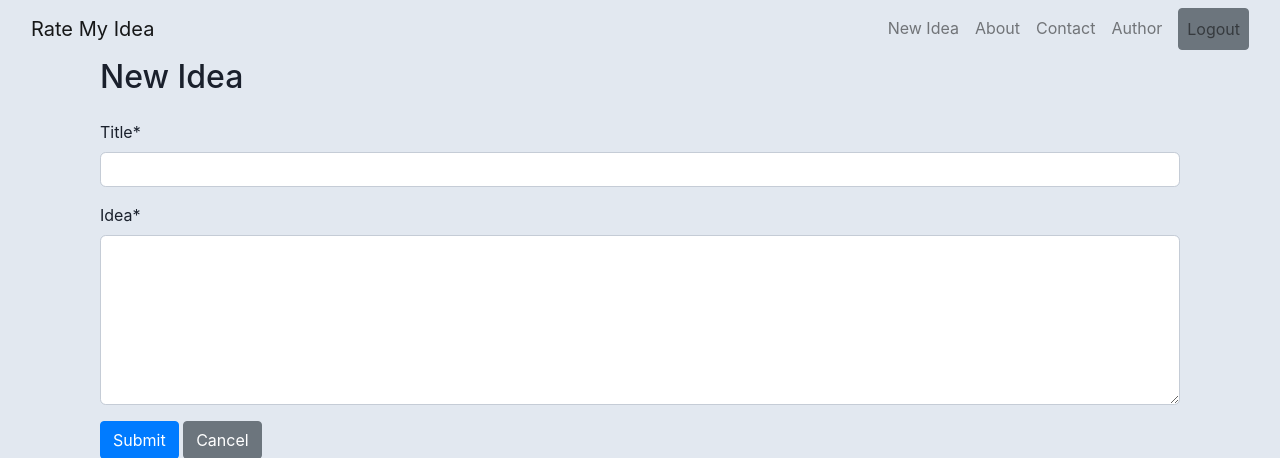
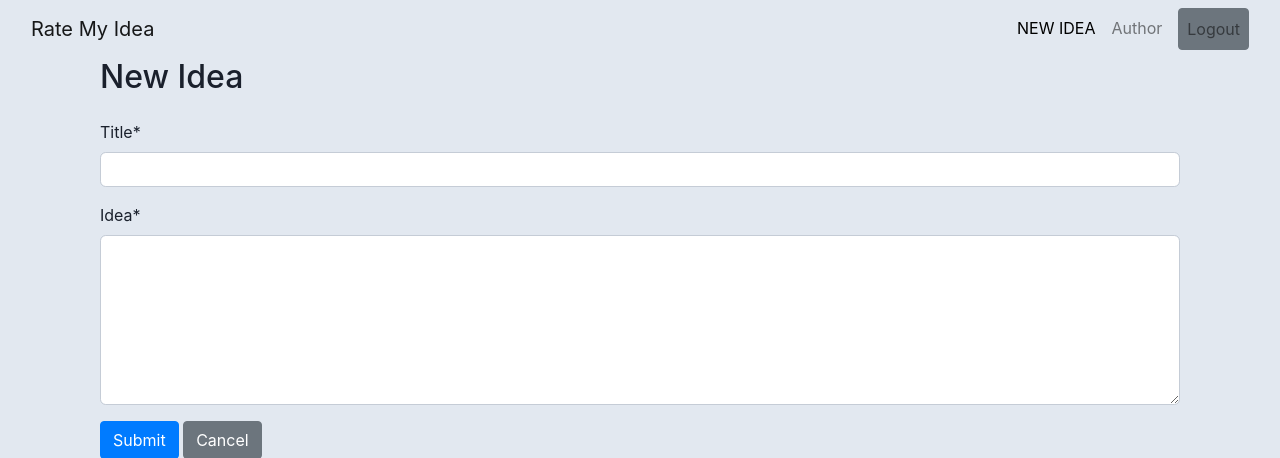
Before and after one commit to JackPflaum/RateMyIdea, a Django app: page /new_idea/ in a window 1280 px wide. Shown: the top 458 px of the page. Run offline with Django 4.2, Linux system fonts and the light colour scheme; the visitor is signed in with stand-in values (Sample User, id 1); some libraries are stand-ins or nearby versions.

Commit message:
Changed colour of NEW IDEA link on the nav bar to be more clear to user.

```diff
--- a/RateMyIdea/static/css/styles.css
+++ b/RateMyIdea/static/css/styles.css
@@ -30,6 +30,14 @@ a:hover {
     background-color: #e2e8f0;
 }
 
+/*NEW IDEA link on navigation bar*/
+.nav-link-new-idea {
+    color: black !important;
+}
+
+.nav-link-new-idea:hover {
+    color: grey !important;
+}
 
 /*-------------------------------Home Page-------------------------------------*/
 .inner-wrapper {
--- a/RateMyIdea/templates/base.html
+++ b/RateMyIdea/templates/base.html
@@ -11,6 +11,7 @@
 </head>
 <body>
 
+
 <nav class="navbar navbar-expand-md navbar-light navbar-custom">
     <div class="container-fluid">
         <a href="{% url 'ideas:home' %}" class="navbar-brand">Rate My Idea</a>
@@ -19,15 +20,23 @@
         </button>
         <div class="collapse navbar-collapse" id="navbarNav">
             <ul class="navbar-nav ml-auto">
-                <li class="nav-item"><a href="{% url 'ideas:new_idea' %}" class="nav-link">New Idea</a></li>
-                <li class="nav-item"><a href="{% url 'ideas:about' %}" class="nav-link">About</a></li>
-                <li class="nav-item"><a href="{% url 'ideas:contact' %}" class="nav-link">Contact</a></li>
+                <div class="d-flex justify-content-center"> <!-- Center the "New Idea" <li> -->
+                    <li class="nav-item">
+                        <a href="{% url 'ideas:new_idea' %}" class="nav-link nav-link-new-idea">NEW IDEA</a>
+                    </li>
+                </div>
                 {% if request.user.is_authenticated %}
-                    <li class="nav-item pr-2"><a href="{% url 'ideas:author' slug=request.user.author.slug %}" class="nav-link">Author</a></li>
+                    <li class="nav-item pr-2">
+                        <a href="{% url 'ideas:author' slug=request.user.author.slug %}" class="nav-link">Author</a>
+                    </li>
                     <li class="nav-item"><a href="{% url 'users:logout' %}" class='btn btn-secondary nav-link'>Logout</a></li>
                 {% else %}
-                    <li class="nav-item pr-2"><a href="{% url 'users:login' %}" class='btn btn-primary nav-link'>Login</a></li>
-                    <li class="nav-item"><a href="{% url 'users:signup' %}" class='btn btn-secondary nav-link'>Signup</a></li>
+                    <li class="nav-item pr-2">
+                        <a href="{% url 'users:login' %}" class='btn btn-primary nav-link'>Login</a>
+                    </li>
+                    <li class="nav-item">
+                        <a href="{% url 'users:signup' %}" class='btn btn-secondary nav-link'>Signup</a>
+                    </li>
                 {% endif %}
             </ul>
         </div>
```
